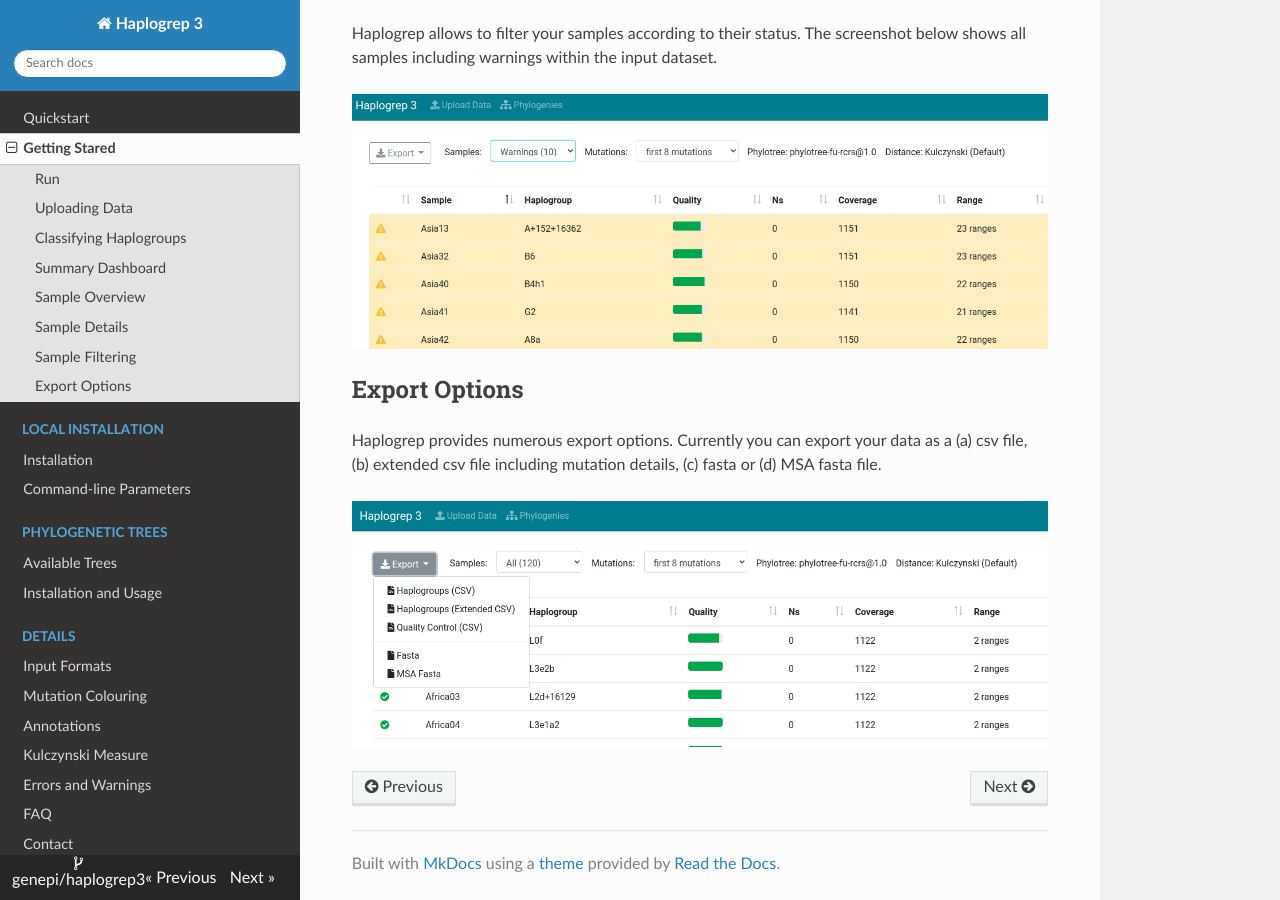
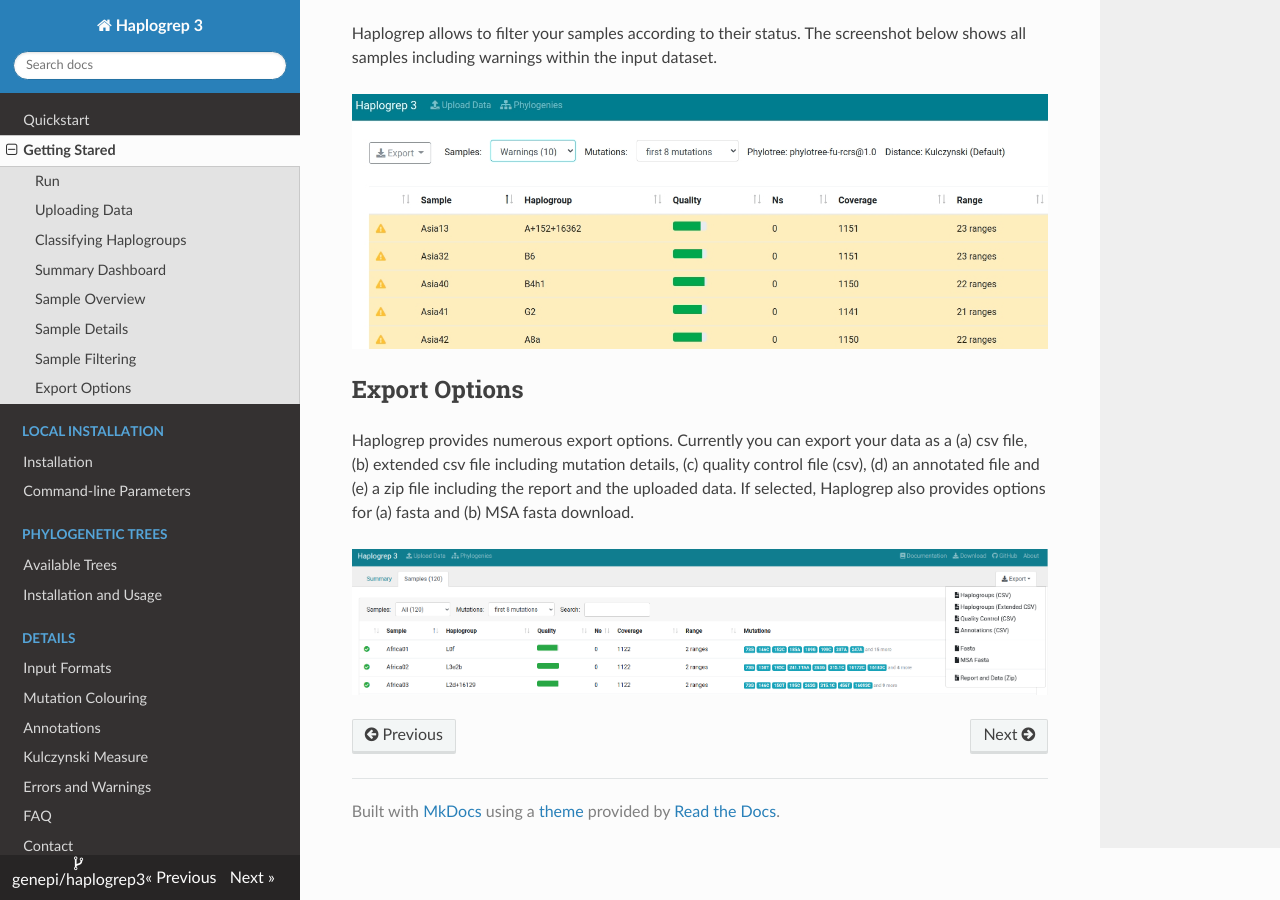
Before and after one commit to genepi/haplogrep3, an MkDocs documentation site: the page built from docs/getting-started.md, in a window 1280 px wide and 900 px high, scrolled down 3159 px. Built offline with MkDocs 1.6.1, drawn with Linux system fonts in a browser that asks for light colours; nearby versions of some CDN libraries.

Commit message:
Add new annotations export to docs

```diff
--- a/docs/getting-started.md
+++ b/docs/getting-started.md
@@ -45,6 +45,6 @@ Haplogrep allows to filter your samples according to their status. The screensho
 ![](images/interface/data_filtered.png)
 
 ## Export Options
-Haplogrep provides numerous export options. Currently you can export your data as a (a) csv file, (b) extended csv file including mutation details, (c) fasta or (d) MSA fasta file.
+Haplogrep provides numerous export options. Currently you can export your data as a (a) csv file, (b) extended csv file including mutation details, (c) quality control file (csv), (d) an annotated file and (e) a zip file including the report and the uploaded data. If selected, Haplogrep also provides options for (a) fasta and (b) MSA fasta download.
 
 ![](images/interface/export_options.png)
```
Also changed, not shown: docs/images/interface/export_options.png.
